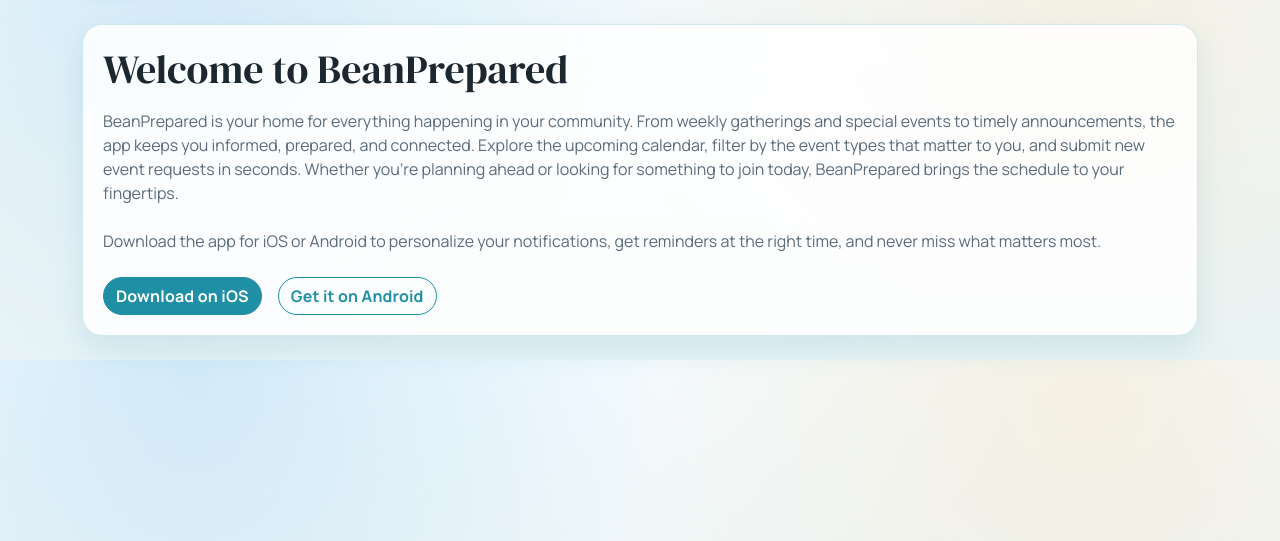
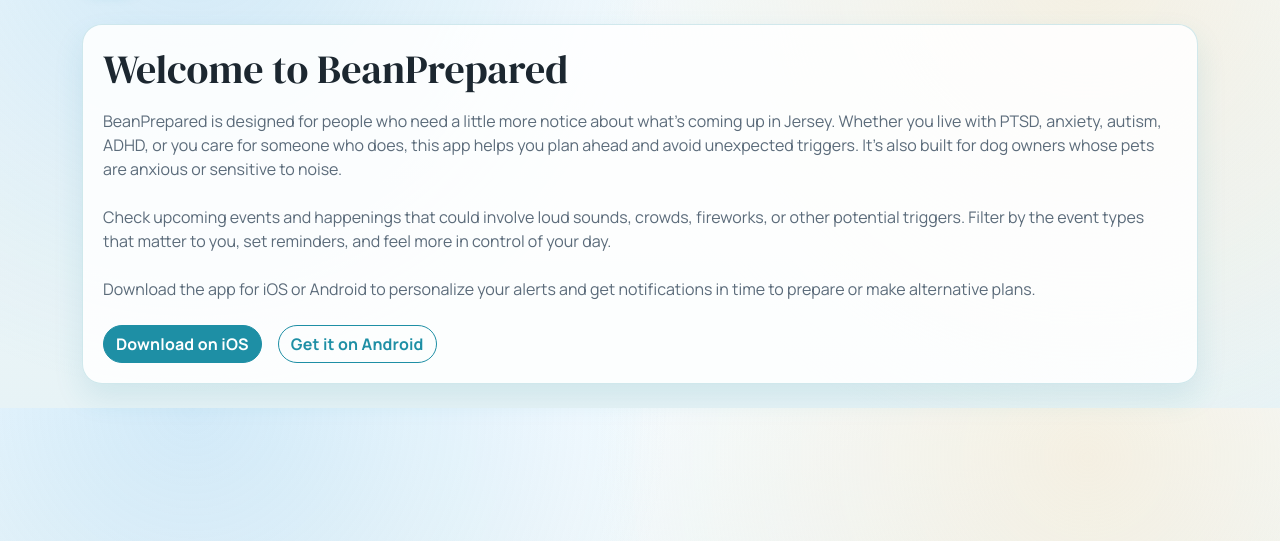
Before and after one commit to JSY-Ben/BeanPrepared, a PHP site: page /Web/home.php in a window 1280 px wide. Shown: the part 83-624 px from the top of the page. Run offline with PHP 8.4, Linux system fonts and the light colour scheme.

Commit message:
Updated homepage text

```diff
--- a/public/home.php
+++ b/public/home.php
@@ -34,15 +34,19 @@
     <div class="section-card section-emphasis">
       <h1 class="mb-3">Welcome to BeanPrepared</h1>
       <p class="brand-subtitle mb-4">
-        BeanPrepared is your home for everything happening in your community. From weekly gatherings
-        and special events to timely announcements, the app keeps you informed, prepared, and connected.
-        Explore the upcoming calendar, filter by the event types that matter to you, and submit new
-        event requests in seconds. Whether you’re planning ahead or looking for something to join today,
-        BeanPrepared brings the schedule to your fingertips.
+        BeanPrepared is designed for people who need a little more notice about what’s coming up in Jersey.
+        Whether you live with PTSD, anxiety, autism, ADHD, or you care for someone who does, this app helps
+        you plan ahead and avoid unexpected triggers. It’s also built for dog owners whose pets are anxious
+        or sensitive to noise.
       </p>
       <p class="brand-subtitle mb-4">
-        Download the app for iOS or Android to personalize your notifications, get reminders at the right
-        time, and never miss what matters most.
+        Check upcoming events and happenings that could involve loud sounds, crowds, fireworks, or other
+        potential triggers. Filter by the event types that matter to you, set reminders, and feel more in
+        control of your day.
+      </p>
+      <p class="brand-subtitle mb-4">
+        Download the app for iOS or Android to personalize your alerts and get notifications in time to
+        prepare or make alternative plans.
       </p>
       <div class="d-flex flex-wrap gap-3">
         <a class="btn btn-warning" href="https://example.com/ios" target="_blank" rel="noreferrer">Download on iOS</a>
```
Also changed, not shown: 1 other file.
